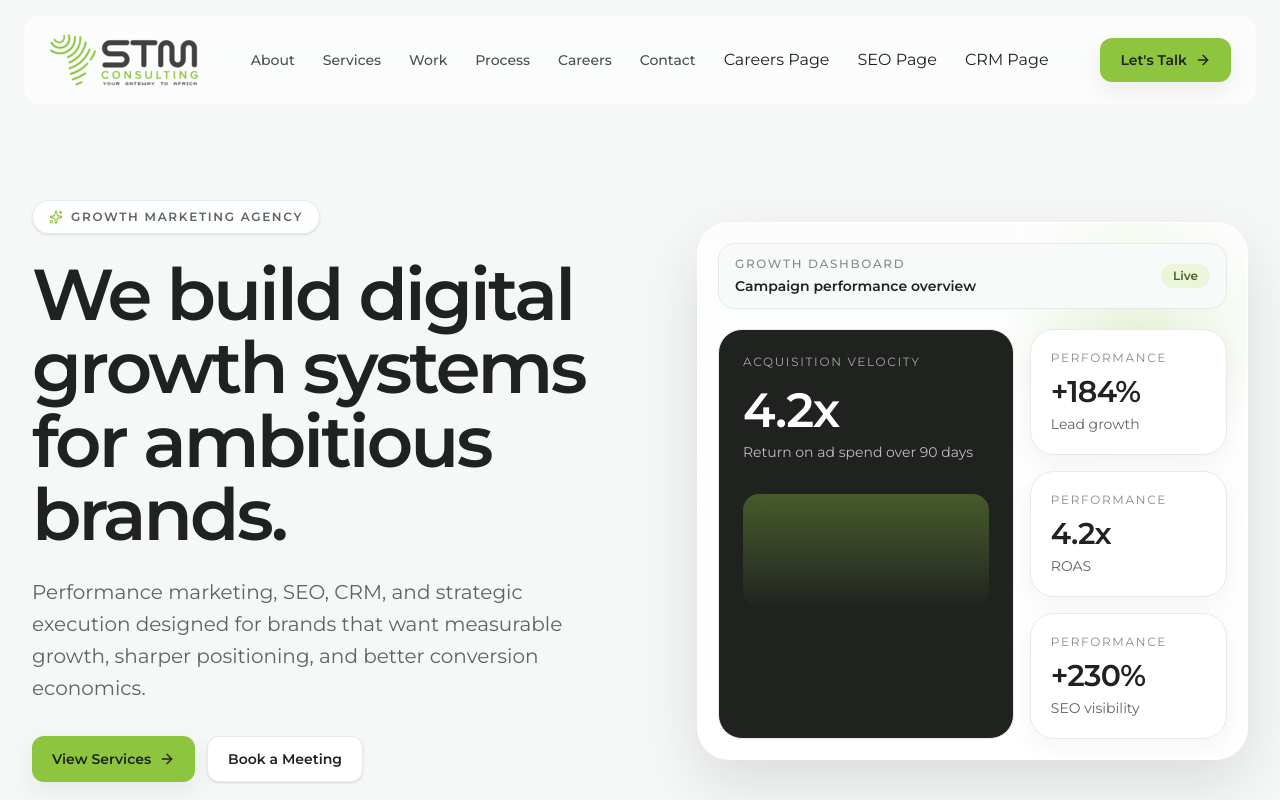
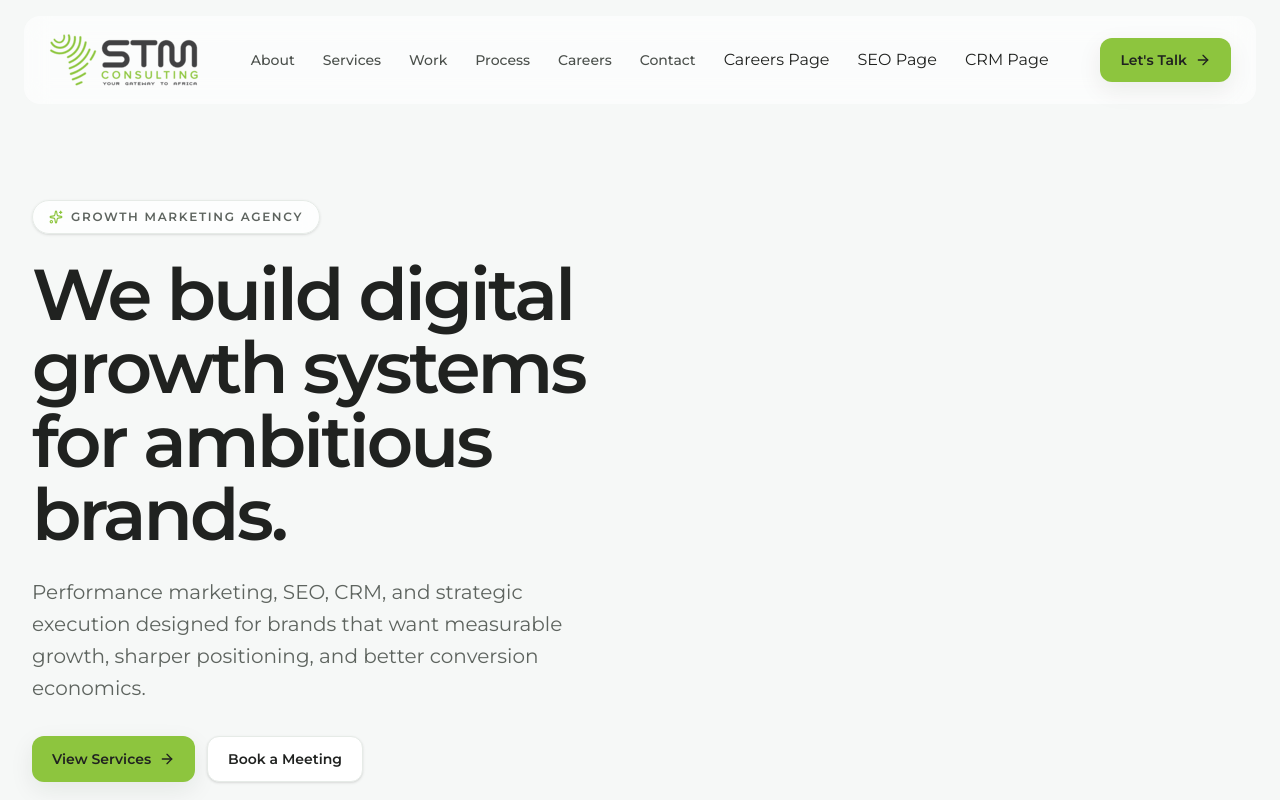
Before and after one commit to bluVshal/stm-website-revamp, a Next.js app: page / in a window 1280 px wide. Shown: the top 800 px of the page. Built offline with nearby package versions, Linux system fonts and the light colour scheme.

Commit message:
Removed growth dahsboard

```diff
--- a/app/components/HeroSection.jsx
+++ b/app/components/HeroSection.jsx
@@ -46,56 +46,6 @@ export function HeroSection() {
             </motion.div> */}
           </motion.div>
 
-          <motion.div
-            initial="hidden"
-            animate="visible"
-            variants={scaleIn}
-            className="relative mx-auto w-full max-w-2xl"
-          >
-            <motion.div
-              animate={{ y: [0, -8, 0] }}
-              transition={{ duration: 7, repeat: Infinity, ease: "easeInOut" }}
-              className="relative overflow-hidden rounded-[2rem] border border-white/70 bg-white p-5 shadow-[0_24px_60px_rgba(24,32,28,0.12)]"
-            >
-              <div className="absolute inset-0 bg-[radial-gradient(circle_at_80%_20%,rgba(141,197,62,0.18),transparent_22%),linear-gradient(180deg,rgba(246,248,247,0.3),rgba(255,255,255,0.9))]" />
-              <div className="relative">
-                <div className="mb-5 flex items-center justify-between rounded-2xl border border-[#E6EBE7] bg-[#F8FAF9] px-4 py-3">
-                  <div>
-                    <div className="text-xs font-medium uppercase tracking-[0.14em] text-[#858C86]">Growth dashboard</div>
-                    <div className="mt-1 text-sm font-semibold text-[#202220]">Campaign performance overview</div>
-                  </div>
-                  <div className="rounded-full bg-[#EAF5DA] px-3 py-1 text-xs font-semibold text-[#4B5F27]">Live</div>
-                </div>
-
-                <div className="grid gap-4 md:grid-cols-[1.2fr_0.8fr]">
-                  <div className="rounded-3xl border border-[#E6EBE7] bg-[#202220] p-6 text-white">
-                    <div className="text-xs uppercase tracking-[0.14em] text-white/60">Acquisition velocity</div>
-                    <div className="mt-4 text-5xl font-semibold tracking-tight">4.2x</div>
-                    <div className="mt-2 text-sm text-white/70">Return on ad spend over 90 days</div>
-                    <div className="mt-8 h-28 rounded-2xl bg-[linear-gradient(180deg,rgba(141,197,62,0.35),rgba(141,197,62,0.02))]" />
-                  </div>
-
-                  <div className="grid gap-4">
-                    {siteData.stats.map((stat, index) => (
-                      <motion.div
-                        key={stat.label}
-                        initial={{ opacity: 0, x: 18 }}
-                        animate={{ opacity: 1, x: 0 }}
-                        transition={{ delay: 0.25 + index * 0.1, duration: 0.45 }}
-                        whileHover={{ y: -4, rotate: index % 2 === 0 ? -1 : 1 }}
-                        className="rounded-3xl border border-[#E6EBE7] bg-white p-5 shadow-[0_8px_24px_rgba(24,32,28,0.05)]"
-                      >
-                        <div className="text-xs uppercase tracking-[0.14em] text-[#858C86]">Performance</div>
-                        <div className="mt-2 text-3xl font-semibold tracking-tight text-[#202220]">{stat.value}</div>
-                        <div className="mt-1 text-sm text-[#5E645F]">{stat.label}</div>
-                      </motion.div>
-                    ))}
-                  </div>
-                </div>
-              </div>
-            </motion.div>
-          </motion.div>
-
        {/*   <motion.div
             initial="hidden"
             animate="visible"
```
